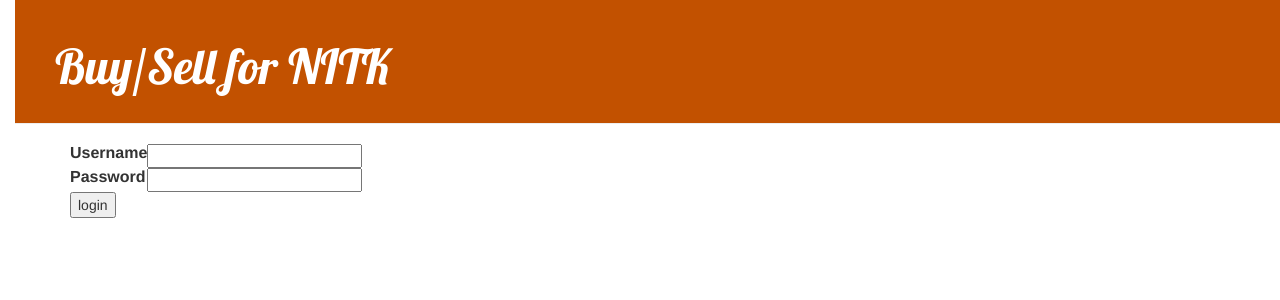
After one commit to Shreyas-SShetty/IRIS-181CH039-Django, a Django app: template blog/templates/registration/login.html in a window 1280 px wide. The commit adds this page. Shown: the top 300 px of the page. Run offline with Django 3.2, Linux system fonts and the light colour scheme; the template is opened without the code that fills it, so the values that code supplies are empty, except form fields; tables that the repository leaves empty hold one stand-in row (values such as "Sample post"); form fields are guessed from the names that the template uses; some libraries are stand-ins or nearby versions.

Commit message:
Added new features

```diff
--- a/blog/forms.py
+++ b/blog/forms.py
@@ -3,7 +3,7 @@ from django import forms
 from .models import Post
 
 
-class PostForm(forms.ModelForm) :
+class PostForm(forms.ModelForm):
     class Meta:
         model = Post
-        fields = ('name', 'image', 'description', 'age', 'cost', 'address', 'seller', 'phone',)
+        fields = ['name', 'image', 'description', 'age', 'cost', 'address', 'seller', 'phone', ]
--- a/blog/models.py
+++ b/blog/models.py
@@ -7,7 +7,7 @@ class Post(models.Model):
     author = models.ForeignKey(settings.AUTH_USER_MODEL, on_delete=models.CASCADE)
     name = models.CharField(max_length=200)
     seller = models.CharField(max_length=200)
-    image = models.ImageField()
+    image = models.ImageField(upload_to='images/', null=True, blank=True)
     description = models.TextField()
     age = models.CharField(max_length=200)
     cost = models.CharField(max_length=200)
@@ -17,7 +17,7 @@ class Post(models.Model):
     #published_date = models.DateTimeField(blank=True, null=True)
 
     def publish(self):
-        self.published_date = timezone.now()
+        #self.published_date = timezone.now()
         self.save()
 
     def __str__(self):
--- a/blog/static/css/blog.css
+++ b/blog/static/css/blog.css
@@ -1,6 +1,6 @@
 h1 a, h2 a {
     color: #C25100;
-    /*font-family: 'Lobster';*/
+    font-family: 'Lobster';
 }
 body {
     padding-left: 15px;
--- a/blog/templates/blog/post_detail.html
+++ b/blog/templates/blog/post_detail.html
@@ -8,8 +8,11 @@
             </div>
         {% endif %}
         <a class="btn btn-default" href="{% url 'post_edit' pk=post.pk %}"><span class="glyphicon glyphicon-pencil"></span></a>
+        <a class="btn btn-default" href="{% url 'post_remove' pk=post.pk %}"><span class="glyphicon glyphicon-remove"></span></a>
         <p>NAME - {{ post.name }}</p>
-        <p>IMAGE - {{ post.image }}</p>
+        <!--{% if post.image %} -->
+        <p>{{ post.image.url }}</p>
+        <!--{% endif %} -->
         <p>DESCRIPTION - {{ post.description|linebreaksbr }}</p>
         <p>AGE - {{ post.age }}</p>
         <p>COST - {{ post.cost }}</p>
--- /dev/null
+++ b/blog/templates/registration/login.html
@@ -0,0 +1,24 @@
+{% extends "blog/base.html" %}
+
+{% block content %}
+    {% if form.errors %}
+        <p>Your username and password didn't match. Please try again.</p>
+    {% endif %}
+
+    <form method="post" action="{% url 'login' %}">
+    {% csrf_token %}
+        <table>
+        <tr>
+            <td>{{ form.username.label_tag }}</td>
+            <td>{{ form.username }}</td>
+        </tr>
+        <tr>
+            <td>{{ form.password.label_tag }}</td>
+            <td>{{ form.password }}</td>
+        </tr>
+        </table>
+
+        <input type="submit" value="login" />
+        <input type="hidden" name="next" value="{{ next }}" />
+    </form>
+{% endblock %}
--- a/blog/urls.py
+++ b/blog/urls.py
@@ -6,4 +6,5 @@ urlpatterns = [
     path('post/<int:pk>/', views.post_detail, name='post_detail'),
     path('post/new/', views.post_new, name='post_new'),
     path('post/<int:pk>/edit/', views.post_edit, name='post_edit'),
+    path('post/<pk>/remove/', views.post_remove, name='post_remove'),
 ]
--- a/mysite/settings.py
+++ b/mysite/settings.py
@@ -122,3 +122,4 @@ STATIC_URL = '/static/'
 STATIC_ROOT = os.path.join(BASE_DIR, 'static')
 MEDIA_ROOT = os.path.join(BASE_DIR, 'media')
 MEDIA_URL = '/media/'
+LOGIN_REDIRECT_URL = '/'
--- a/mysite/urls.py
+++ b/mysite/urls.py
@@ -20,7 +20,11 @@ Including another URLconf
 from django.contrib import admin
 from django.urls import path, include
 
+from django.conf import settings
+from django.conf.urls.static import static
+
 urlpatterns = [
     path('admin/', admin.site.urls),
+    path('accounts/login/', views.LoginView.as_view(), name='login')
     path('', include('blog.urls')),
-]
+] + static(settings.MEDIA_URL, document_root=settings.MEDIA_ROOT)
```
Also changed, not shown: blog/templates/blog/base.html (+6 -5 lines), blog/views.py (+32 -17 lines), blog/migrations/0006_auto_20200125_2235.py (added), blog/migrations/0007_auto_20200125_2238.py (added), media/30d68b3c37d573adc23ab3aa49c2573e.jpg (deleted), media/9f0baab603f3911b669763d4065f69bf.jpg (deleted), media/if-you-fall-you-rise-back-up-and-push-harder-gym-motivation-quotes.jpg (deleted), media/if-you-fall-you-rise-back-up-and-push-harder-gym-motivation-quotes_iNyhJov.jpg (deleted), media/if-you-fall-you-rise-back-up-and-push-harder-gym-motivation-quotes_w8bHmDm.jpg (deleted), media/images/IMG_20191204_201412.jpg (added), media/images_1.jpg (deleted).
